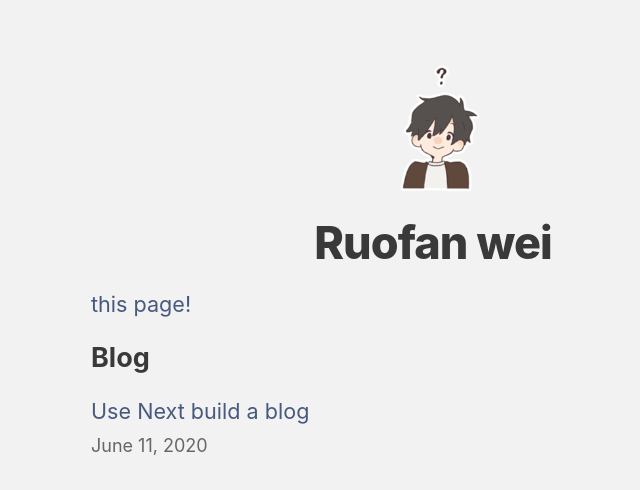
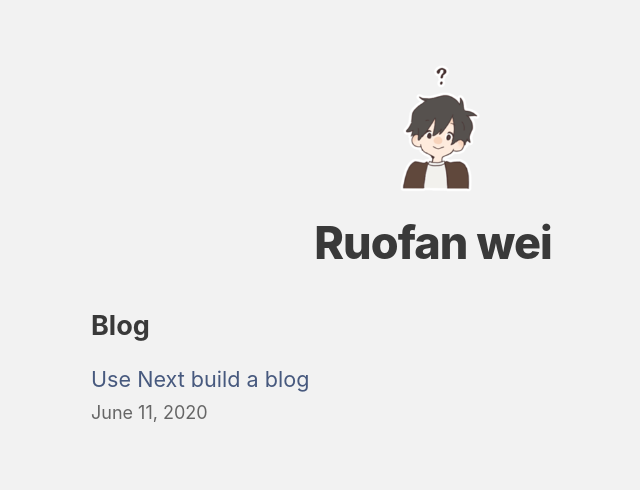
Before and after one commit to ruofanwei/next-blog, a Next.js app: page / in a window 1280 px wide. Shown: the top 490 px of the page, without its empty margins (207-847 px from the left). Built offline with nearby package versions, Linux system fonts and the light colour scheme.

Commit message:
update home page

```diff
--- a/pages/index.tsx
+++ b/pages/index.tsx
@@ -20,11 +20,7 @@ export default function Home({
       <Head>
         <title>{siteTitle}</title>
       </Head>
-      <section className={utilStyles.headingMd}>
-        <Link href="/posts/first-post">
-          <a>this page!</a>
-        </Link>
-      </section>
+
       <section className={`${utilStyles.headingMd} ${utilStyles.padding1px}`}>
         <h2 className={utilStyles.headingLg}>Blog</h2>
         <ul className={utilStyles.list}>
```
